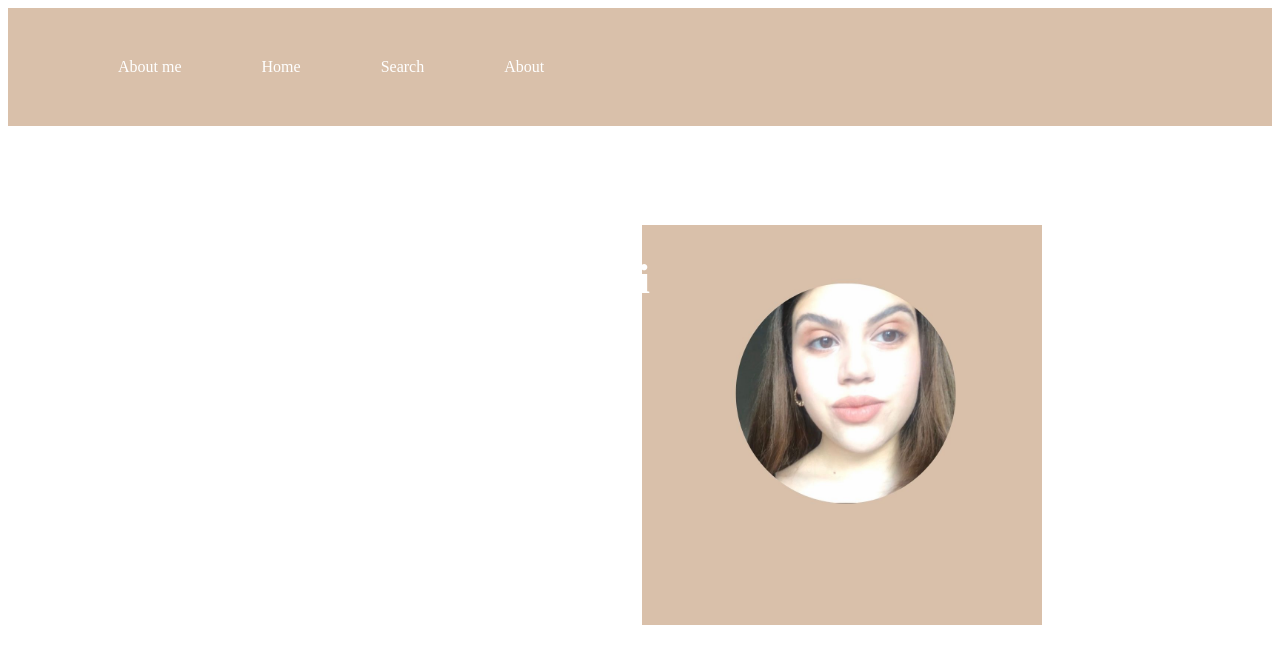
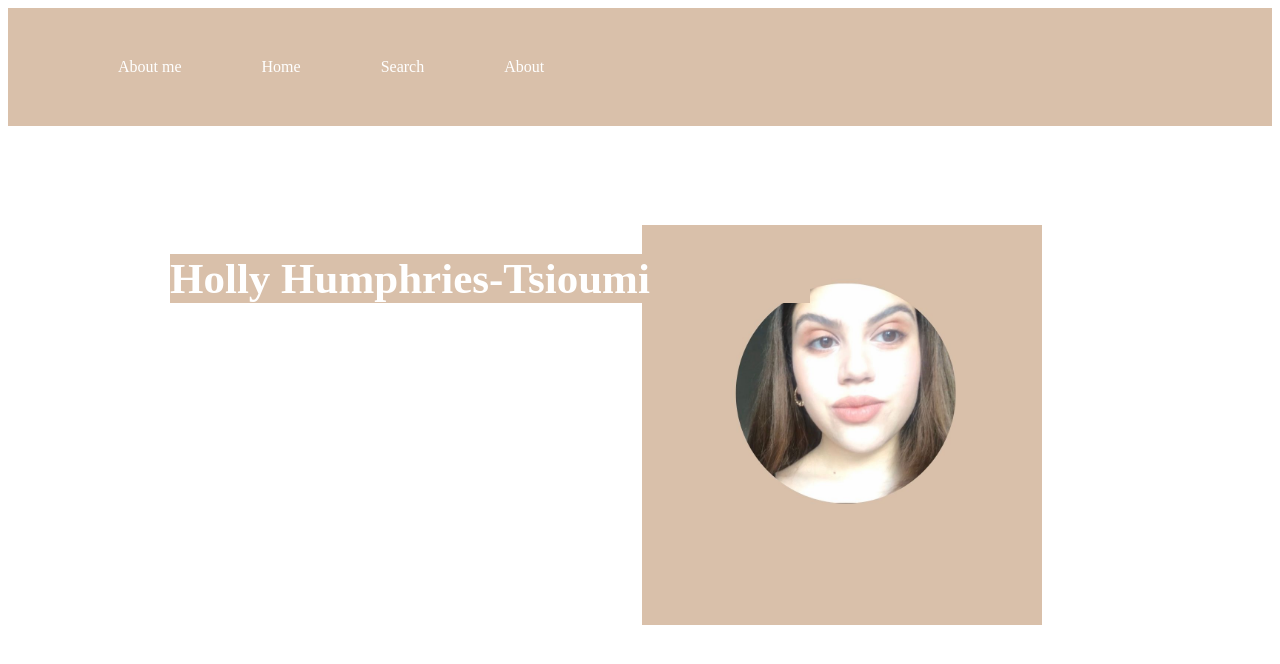
Before and after one commit to hollyhumphries/mybrookesblog, a Jekyll site: the page aboutme/index.html, which Jekyll copies as it is, in a window 1280 px wide. Shown: the top 664 px of the page. Built offline with Jekyll 4.4.1, drawn with Linux system fonts in a browser that asks for light colours.

Commit message:
Update styles.css

```diff
--- a/aboutme/css/styles.css
+++ b/aboutme/css/styles.css
@@ -38,6 +38,8 @@
 width: 640px;
 position: relative;
 margin-left: 40px;
+  background-color:
+  #d9c0aa;
 }
 
 
@@ -88,7 +90,3 @@
   font-size:20px;
   transition:.5s;
 }
-
-background-color:{
-  #d9c0aa;
-}
```
